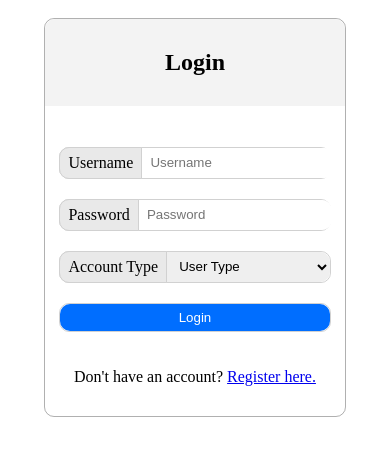
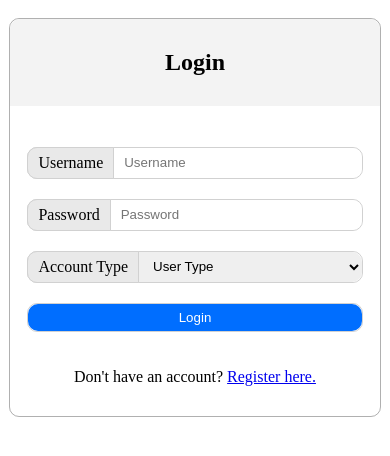
Before and after one commit to fazil47/medical_app, a Django app: page /login/ in a window 390 px wide. Shown: the top 456 px of the page. Run offline with Django 3.2, Linux system fonts and the light colour scheme.

Commit message:
Login and Register displays properly on mobile

```diff
--- a/frontend/static/css/index.css
+++ b/frontend/static/css/index.css
@@ -317,7 +317,7 @@ body {
 }
 
 .card {
-  width: 80%;
+  width: 99%;
   display: flex;
   flex-direction: column;
   justify-content: flex-start;
--- a/frontend/static/css/index.scss
+++ b/frontend/static/css/index.scss
@@ -393,7 +393,7 @@ body {
 }
 
 .card {
-  width: 80%;
+  width: 99%;
   display: flex;
   flex-direction: column;
   justify-content: flex-start;
--- a/medical_app/settings.py
+++ b/medical_app/settings.py
@@ -26,7 +26,7 @@ SECRET_KEY = 'django-insecure-0s!o1tq4mipus4@sx)##i0!_s5o7e**b&hg0!ljxt+&ewz5rar
 # SECURITY WARNING: don't run with debug turned on in production!
 DEBUG = True
 
-ALLOWED_HOSTS = []
+ALLOWED_HOSTS = ['*']
 
 
 # Application definition
```
